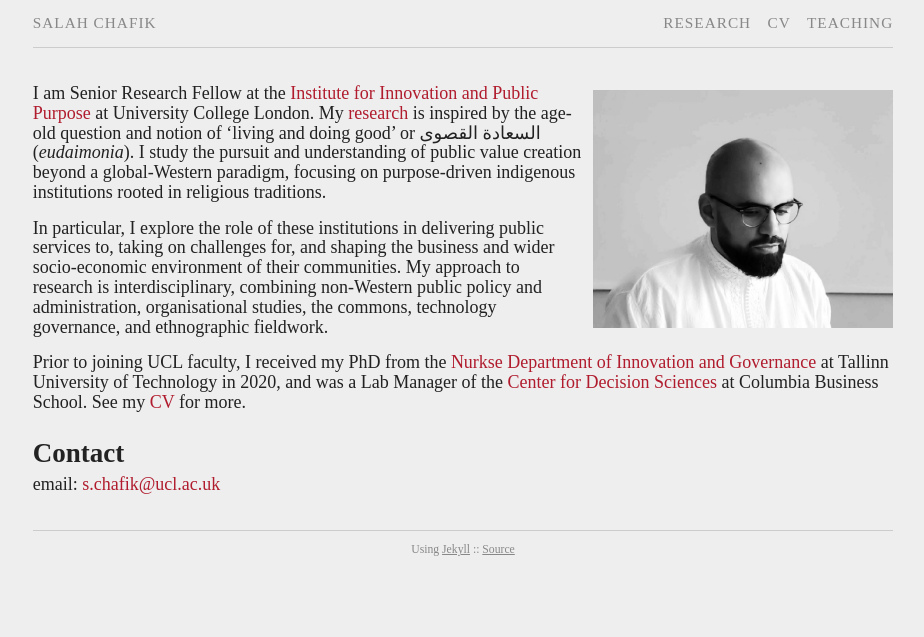
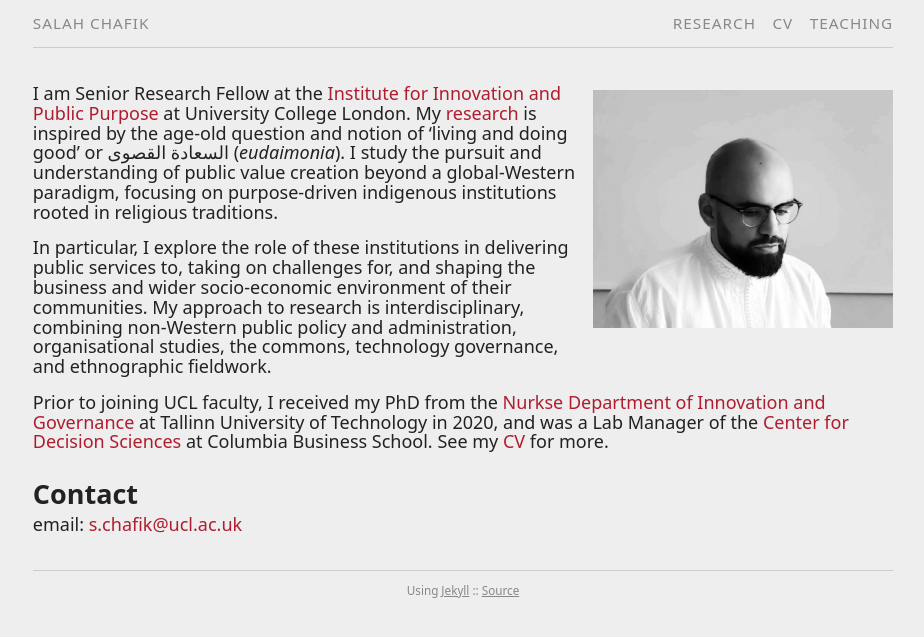
Before and after one commit to schafik/schafik.github.io, a Jekyll site: the page built from index.md, in a window 1280 px wide. Shown: the top 637 px of the page, without its empty margins (177-1101 px from the left). Built offline with Jekyll 4.4.1, drawn with Linux system fonts in a browser that asks for light colours; some web fonts are replaced; comment, search, counter and statistics services are not loaded.

Commit message:
Update main.scss

```diff
--- a/css/main.scss
+++ b/css/main.scss
@@ -3,7 +3,7 @@
 ---
 @charset "utf-8";
 
-$base-font-family: 'didot', serif;
+$base-font-family: 'Noto Sans', serif;
 $base-font-size:   large;
 $small-font-size:  0.85em;
 $vsmall-font-size: 0.65em;
```
